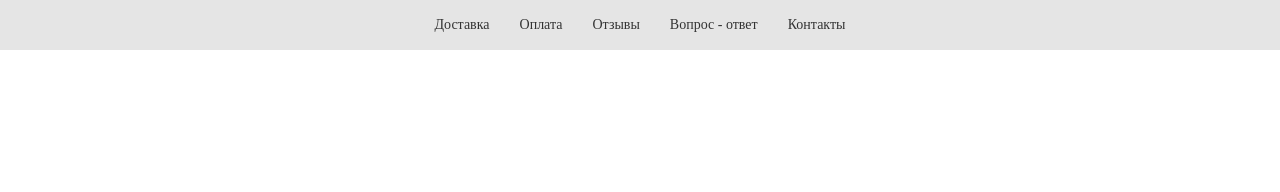
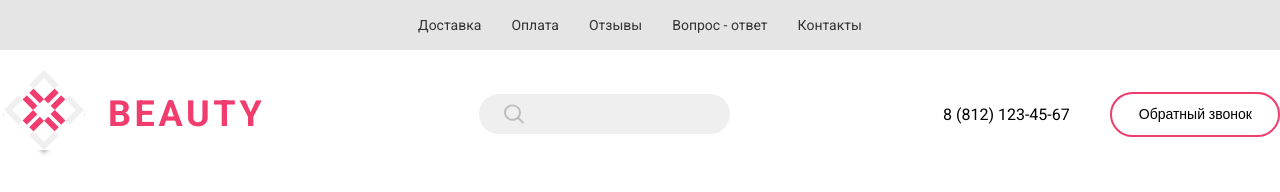
Before and after one commit to andrei2708/chairs-shop-online, a website: page index.html in a window 1280 px wide. Drawn offline with Linux system fonts and the light colour scheme.

Commit message:
add styles and for the header-block

```diff
--- a/index.html
+++ b/index.html
@@ -5,6 +5,9 @@
     <meta name="viewport"
           content="width=device-width, user-scalable=no, initial-scale=1.0, maximum-scale=1.0, minimum-scale=1.0">
     <meta http-equiv="X-UA-Compatible" content="ie=edge">
+    <link rel="preconnect" href="https://fonts.googleapis.com">
+<link rel="preconnect" href="https://fonts.gstatic.com" crossorigin>
+<link href="https://fonts.googleapis.com/css2?family=Roboto:wght@400;500;700&display=swap" rel="stylesheet">
     <link rel="stylesheet" href="src/css/index.css">
     <title>Магазин кресел</title>
 </head>
@@ -18,5 +21,27 @@
            <a href="" class="header-navigation__link">Контакты</a>
        </div>
    </section>
+    <header class="header">
+        <div class="wrapper header__wrapper">
+            <a href="#" class="header__logo-block">
+                <img src="./src/assets/header/logo.png" alt="logo" class="header__logo-img">
+                <span class="header__logo-title">
+                    BEAUTY
+                </span>
+            </a>
+            <div class="header__search-block">
+                <img src="src/assets/header/search-icon.svg" alt="search-icon" class="header__search-icon">
+                <input type="text" class="header__search-input">
+            </div>
+            <div class="header__callback-block callback-block">
+                <a href="tel:88121234567" class="header__tel-number callback-block__tel-number">
+                    8 (812) 123-45-67
+                </a>
+                <button class="header__callback-button callback-block__callback-button default-button">
+                    Обратный звонок
+                </button>
+            </div>
+        </div>
+    </header>
 </body>
 </html>
--- /dev/null
+++ b/src/scss/common/_callback-block.scss
@@ -0,0 +1,17 @@
+.callback-block {
+  display: flex;
+  align-items: center;
+
+  &__tel-number {
+    font-size: 1.6rem;
+    line-height: 1.9rem;
+
+    color: $link-text-color;
+    margin-right: 40px;
+  }
+
+  &__callback-button {
+    border-color: $primary1 !important;
+    background: $primary2;
+  }
+}
--- /dev/null
+++ b/src/scss/common/_default-button.scss
@@ -0,0 +1,12 @@
+.default-button {
+  cursor: pointer;
+
+  border-radius: 40px;
+  color: $link-text-color;
+
+  font-size: 1.4rem;
+  line-height: 1.6rem;
+
+  border: 2px solid;
+  padding: 12px 26px 13px 27px;
+}
--- a/src/scss/global/_global.scss
+++ b/src/scss/global/_global.scss
@@ -7,6 +7,7 @@ html {
 body {
   margin: 0;
   padding: 0;
+  font-family: 'Roboto', sans-serif;
 }
 
 h1,
--- a/src/scss/index.scss
+++ b/src/scss/index.scss
@@ -1,4 +1,8 @@
 @import "./constants/constants";
 @import "./global/global";
 
+@import "./common/callback-block";
+@import "./common/default-button";
+
 @import "./modules/header-navigation";
+@import "./modules/header";
--- /dev/null
+++ b/src/scss/modules/_header.scss
@@ -0,0 +1,49 @@
+$input-search-background: #EFEFEF;
+$input-search-height: 40px;
+
+.header {
+  &__wrapper {
+    display: flex;
+    align-items: center;
+    justify-content: space-between;
+
+    padding: 20px 0;
+  }
+
+  &__logo-block {
+    display: flex;
+    align-items: center;
+  }
+
+  &__logo-img {}
+
+  &__logo-title {
+    font-family: Roboto;
+    font-weight: bold;
+    font-size: 3.6rem;
+    line-height: 4.2rem;
+    letter-spacing: 0.1em;
+    margin-left: 20px;
+    color: $primary1;
+  }
+
+  &__search-block {
+    display: flex;
+    align-items: center;
+    height: $input-search-height;
+
+    background: $input-search-background;
+    border-radius: 40px;
+    padding: 0 20px;
+  }
+
+  &__search-icon {
+    margin: 5px;
+  }
+
+  &__search-input {
+    background: none;
+    outline: none;
+    border: none;
+  }
+}
```
Also changed, not shown: src/assets/header/logo.png (renamed from src/assets/logo.png), src/assets/header/search-icon.svg (added), src/css/index.css, 1 other file.
